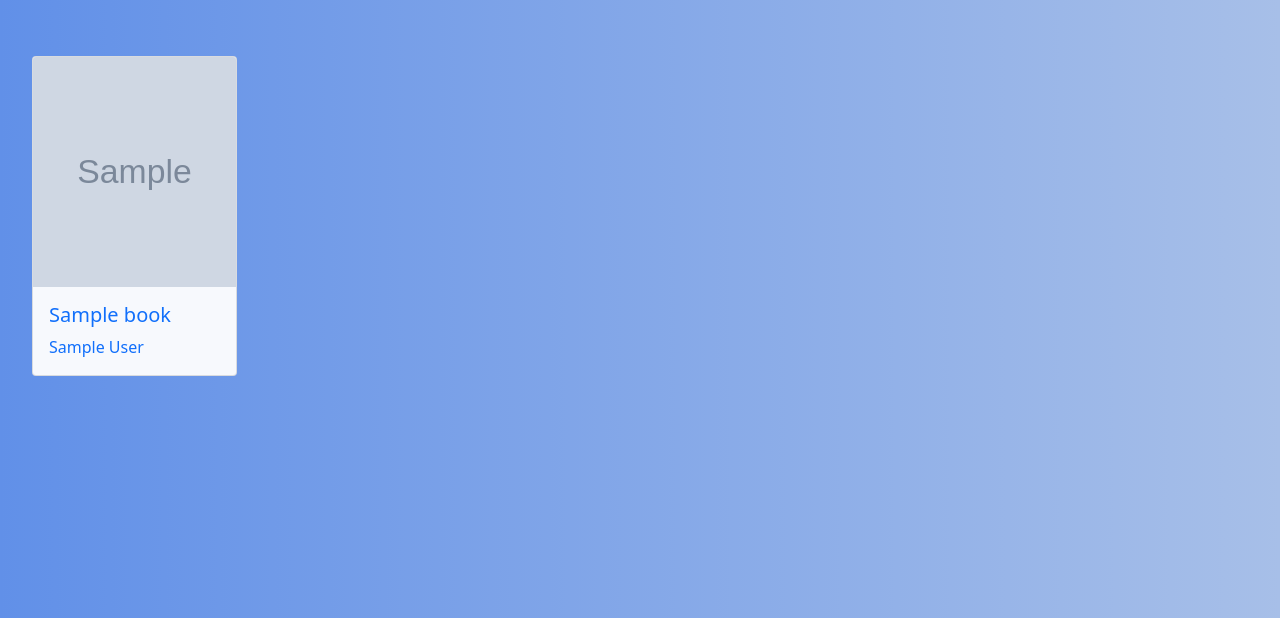
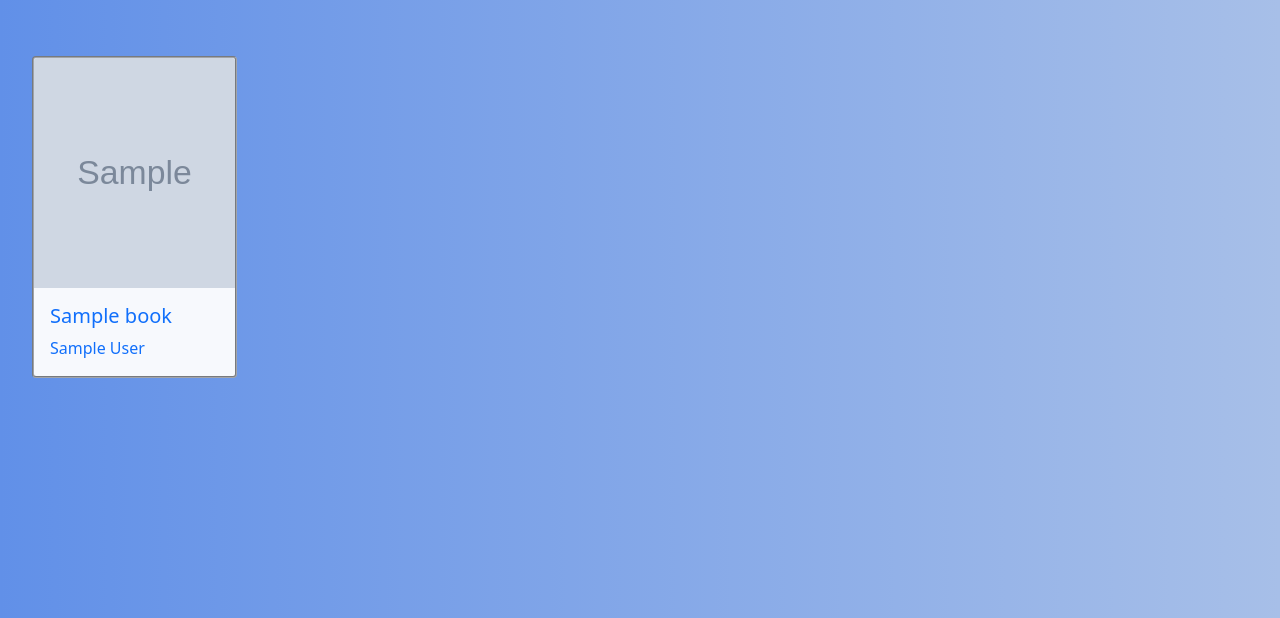
Before and after one commit to Anupam-Panwar/E-library, a PHP site: page / in a window 1280 px wide. Shown: the part 62-680 px from the top of the page. Run offline with PHP 8.4, Linux system fonts and the light colour scheme; tables that the repository leaves empty or names only in its code hold one stand-in row (values such as "Sample post"); grey boxes marked "Sample" are stand-in pictures.

Commit message:
Fixed border of tiles issue

```diff
--- a/CSS/custom.css
+++ b/CSS/custom.css
@@ -22,6 +22,7 @@ body {
 .card {
   transition: all 0.5s ease;
   opacity: 0.95;
+  border: 2px groove rgba(0, 0, 0, 0.527);
 }
 
 .card:hover {
```
